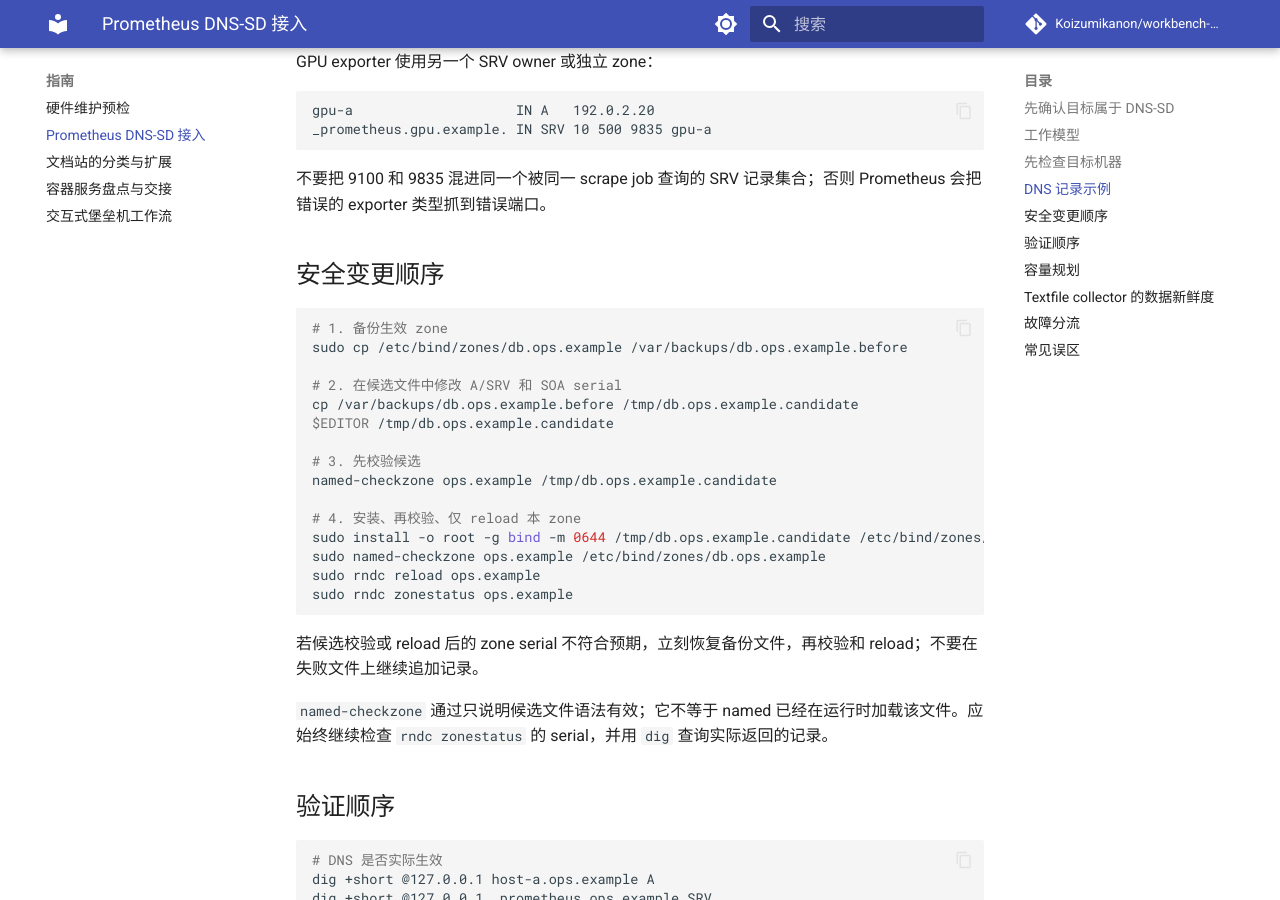
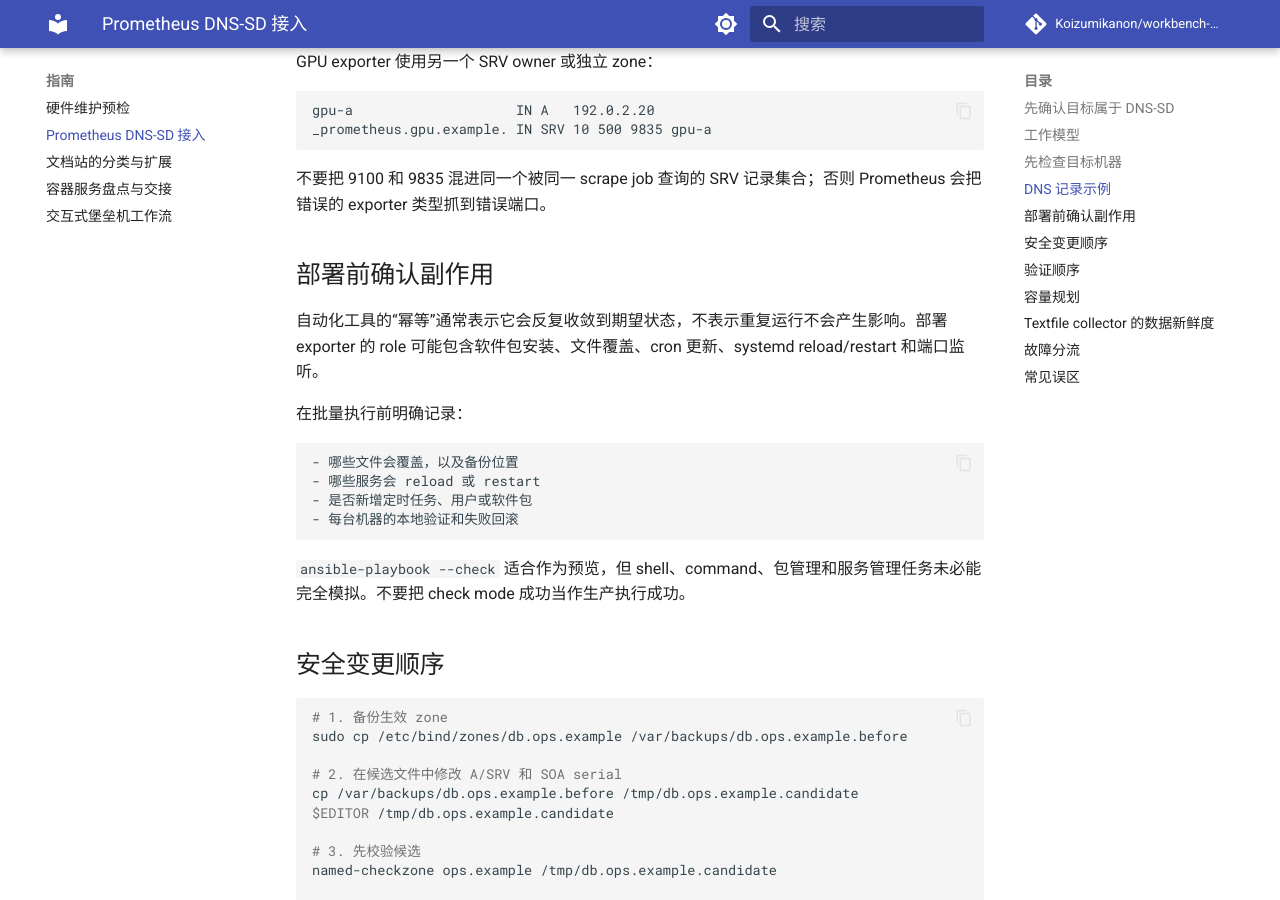
Before and after one commit to Koizumikanon/workbench-notes, an MkDocs documentation site: the page built from docs/guides/prometheus-dns-sd-onboarding.md, in a window 1280 px wide and 900 px high, scrolled down 1476 px. Built offline with MkDocs 1.6.1 and Material for MkDocs 9.7.7, drawn with Linux system fonts in a browser that asks for light colours; comment, search, counter and statistics services are not loaded.

Commit message:
docs: explain automation deployment side effects

````diff
--- a/docs/guides/prometheus-dns-sd-onboarding.md
+++ b/docs/guides/prometheus-dns-sd-onboarding.md
@@ -68,6 +68,21 @@ _prometheus.gpu.example. IN SRV 10 500 9835 gpu-a
 ```
 
 不要把 9100 和 9835 混进同一个被同一 scrape job 查询的 SRV 记录集合；否则 Prometheus 会把错误的 exporter 类型抓到错误端口。
+
+## 部署前确认副作用
+
+自动化工具的“幂等”通常表示它会反复收敛到期望状态，不表示重复运行不会产生影响。部署 exporter 的 role 可能包含软件包安装、文件覆盖、cron 更新、systemd reload/restart 和端口监听。
+
+在批量执行前明确记录：
+
+```text
+- 哪些文件会覆盖，以及备份位置
+- 哪些服务会 reload 或 restart
+- 是否新增定时任务、用户或软件包
+- 每台机器的本地验证和失败回滚
+```
+
+`ansible-playbook --check` 适合作为预览，但 shell、command、包管理和服务管理任务未必能完全模拟。不要把 check mode 成功当作生产执行成功。
 
 ## 安全变更顺序
 
````
